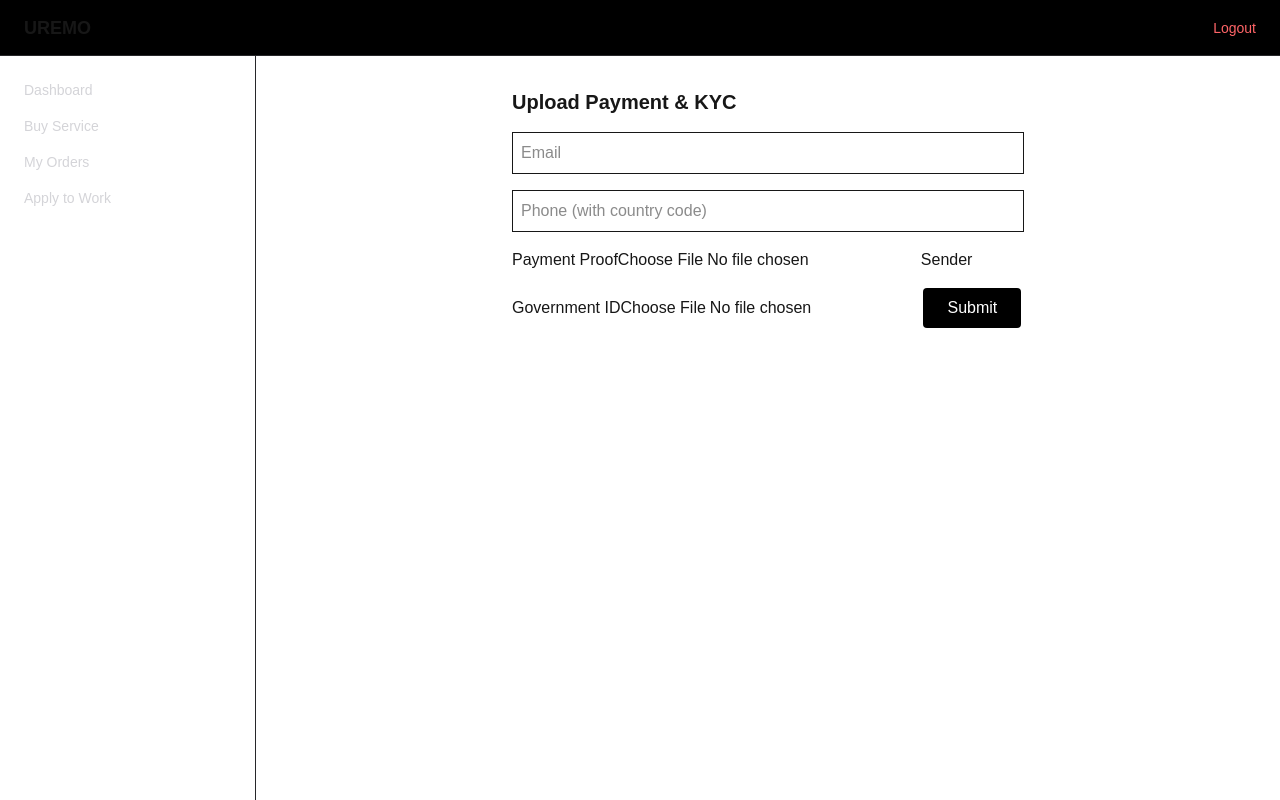
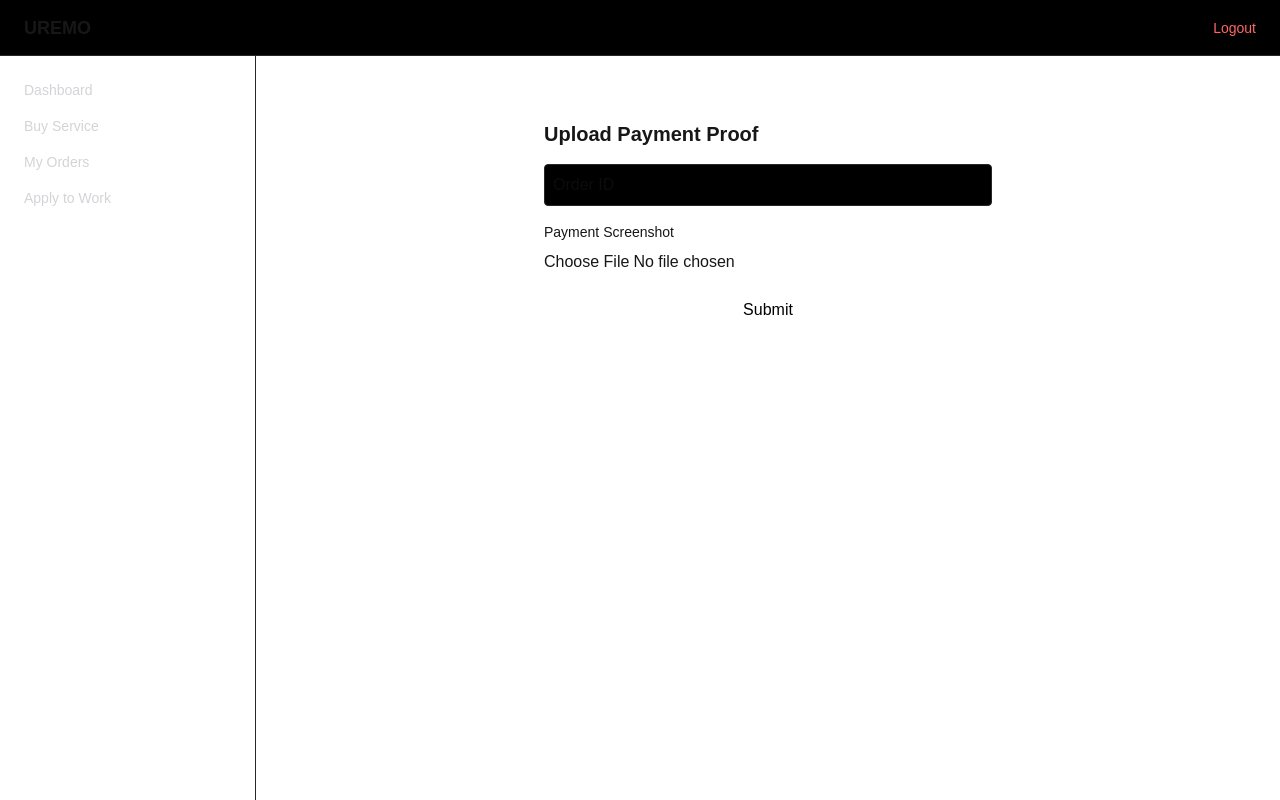
Before and after one commit to sajalnew01/uremo-frontend, a Next.js app: page /upload in a window 1280 px wide. Built offline with nearby package versions, Linux system fonts and the light colour scheme.

Commit message:
Add payment proof upload flow - frontend

```diff
--- a/app/upload/page.tsx
+++ b/app/upload/page.tsx
@@ -1,84 +1,80 @@
 "use client";
 
 import { useState } from "react";
+import Container from "@/components/Container";
 
 export default function Upload() {
-  const [paymentProof, setPaymentProof] = useState<File | null>(null);
-  const [senderKyc, setSenderKyc] = useState<File | null>(null);
-  const [email, setEmail] = useState("");
-  const [phone, setPhone] = useState("");
+  const [file, setFile] = useState<File | null>(null);
+  const [orderId, setOrderId] = useState("");
   const [loading, setLoading] = useState(false);
 
   const submit = async () => {
-    const token = localStorage.getItem("token");
-    const orderId = localStorage.getItem("orderId");
-
-    if (!orderId || !paymentProof || !senderKyc) {
-      alert("All fields required");
+    if (!file || !orderId) {
+      alert("Missing info");
       return;
     }
 
-    const formData = new FormData();
-    formData.append("orderId", orderId);
-    formData.append("email", email);
-    formData.append("phone", phone);
-    formData.append("paymentProof", paymentProof);
-    formData.append("senderKyc", senderKyc);
+    const form = new FormData();
+    form.append("file", file);
+
+    const token = localStorage.getItem("token");
 
     setLoading(true);
     try {
-      const res = await fetch(`${process.env.NEXT_PUBLIC_API_URL}/api/upload`, {
+      const res = await fetch(
+        `${process.env.NEXT_PUBLIC_API_URL}/api/upload/payment-proof/${orderId}`,
+        {
           method: "POST",
-        headers: { Authorization: `Bearer ${token}` },
-        body: formData,
-      });
+          headers: {
+            Authorization: `Bearer ${token}`,
+          },
+          body: form,
+        }
+      );
 
       const data = await res.json();
       if (!res.ok) throw new Error(data.message || "Upload failed");
 
-      alert("Uploaded successfully. Order under review.");
+      alert("Uploaded successfully");
+      setFile(null);
+      setOrderId("");
     } catch (err: any) {
-      alert(err.message || "Upload error");
+      alert(err.message);
     } finally {
       setLoading(false);
     }
   };
 
   return (
-    <div className="max-w-xl mx-auto p-8 space-y-4">
-      <h1 className="text-xl font-semibold">Upload Payment & KYC</h1>
+    <Container>
+      <div className="max-w-md mx-auto mt-10 space-y-4">
+        <h1 className="text-xl font-semibold">Upload Payment Proof</h1>
 
         <input
-        className="w-full border p-2"
-        placeholder="Email"
-        onChange={(e) => setEmail(e.target.value)}
+          placeholder="Order ID"
+          className="w-full p-2 bg-black border border-zinc-800 rounded"
+          value={orderId}
+          onChange={(e) => setOrderId(e.target.value)}
         />
 
-      <input
-        className="w-full border p-2"
-        placeholder="Phone (with country code)"
-        onChange={(e) => setPhone(e.target.value)}
-      />
-
-      <label>Payment Proof</label>
+        <div>
+          <label className="block text-sm mb-2">Payment Screenshot</label>
           <input
             type="file"
-        onChange={(e) => setPaymentProof(e.target.files?.[0] || null)}
+            accept="image/*"
+            className="w-full"
+            onChange={(e) => setFile(e.target.files?.[0] || null)}
           />
-
-      <label>Sender Government ID</label>
-      <input
-        type="file"
-        onChange={(e) => setSenderKyc(e.target.files?.[0] || null)}
-      />
+        </div>
 
         <button
           onClick={submit}
           disabled={loading}
-        className="bg-black text-white px-6 py-2 rounded"
+          className="w-full bg-white text-black py-2 rounded disabled:opacity-50"
         >
-        {loading ? "Uploading…" : "Submit"}
+          {loading ? "Uploading..." : "Submit"}
         </button>
       </div>
+    </Container>
   );
 }
```
Lines whose indentation alone changed are shown as unchanged.
